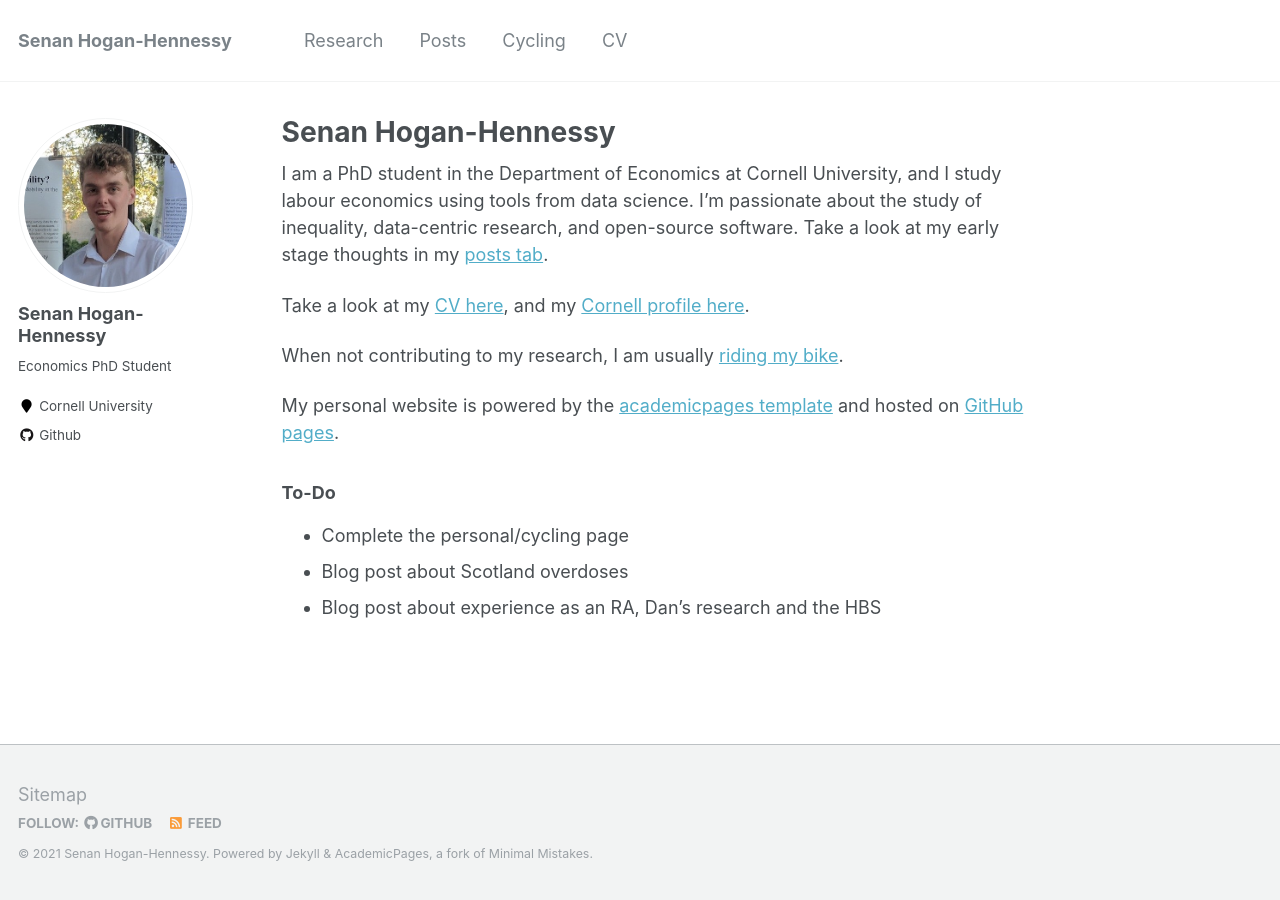
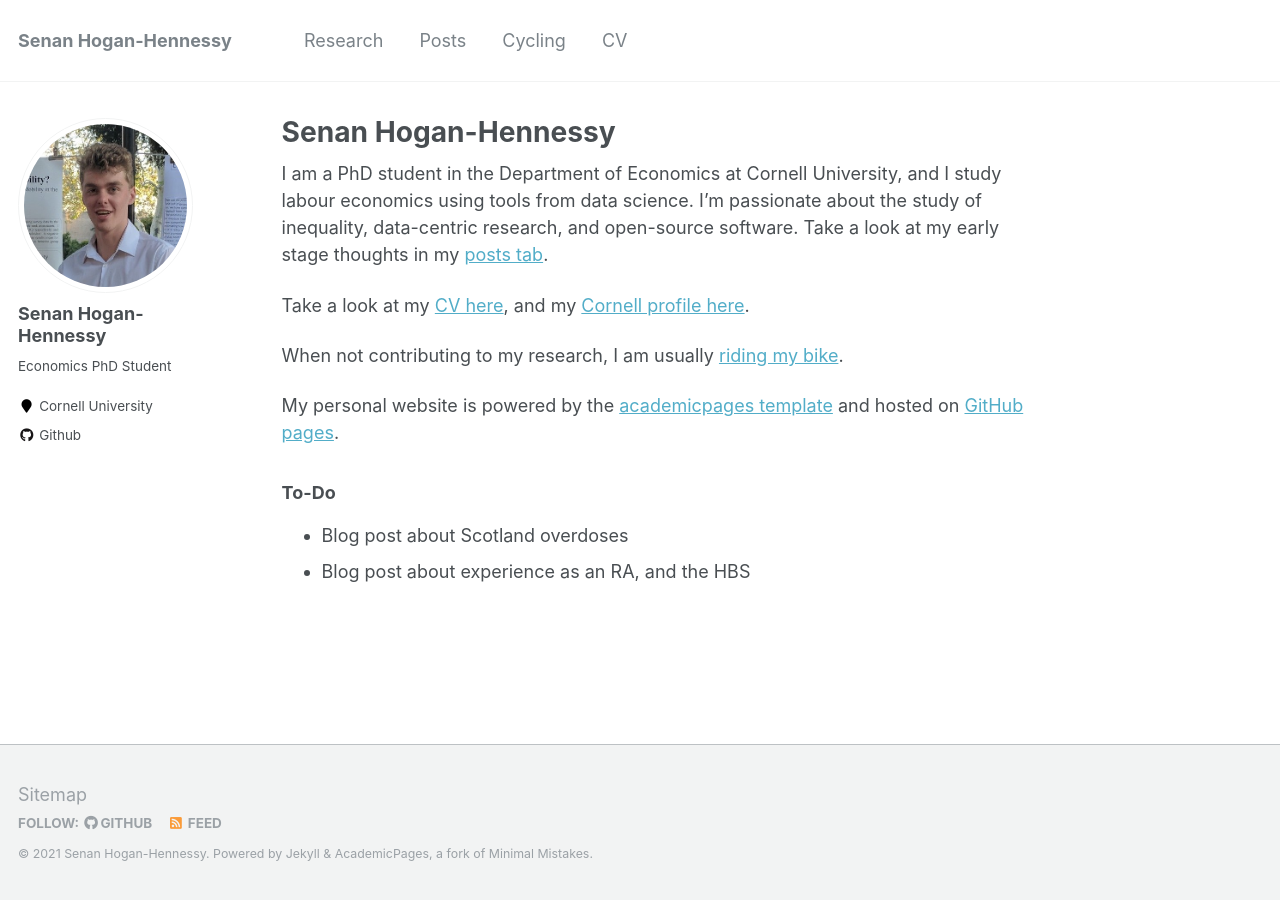
Before and after one commit to shoganhennessy/shoganhennessy.github.io, a Jekyll site: the page built from _pages/about.md, in a window 1280 px wide. Built offline with Jekyll 4.4.1, drawn with Linux system fonts in a browser that asks for light colours.

Commit message:
changing the available pages

```diff
--- a/_pages/about.md
+++ b/_pages/about.md
@@ -20,6 +20,5 @@ My personal website is powered by the [academicpages template](https://github.co
 
 ### To-Do
 
-- Complete the personal/cycling page
 - Blog post about Scotland overdoses
-- Blog post about experience as an RA, Dan's research and the HBS
+- Blog post about experience as an RA, and the HBS
```
Also changed, not shown: _pages/cycling.md (+1 -1 lines).
